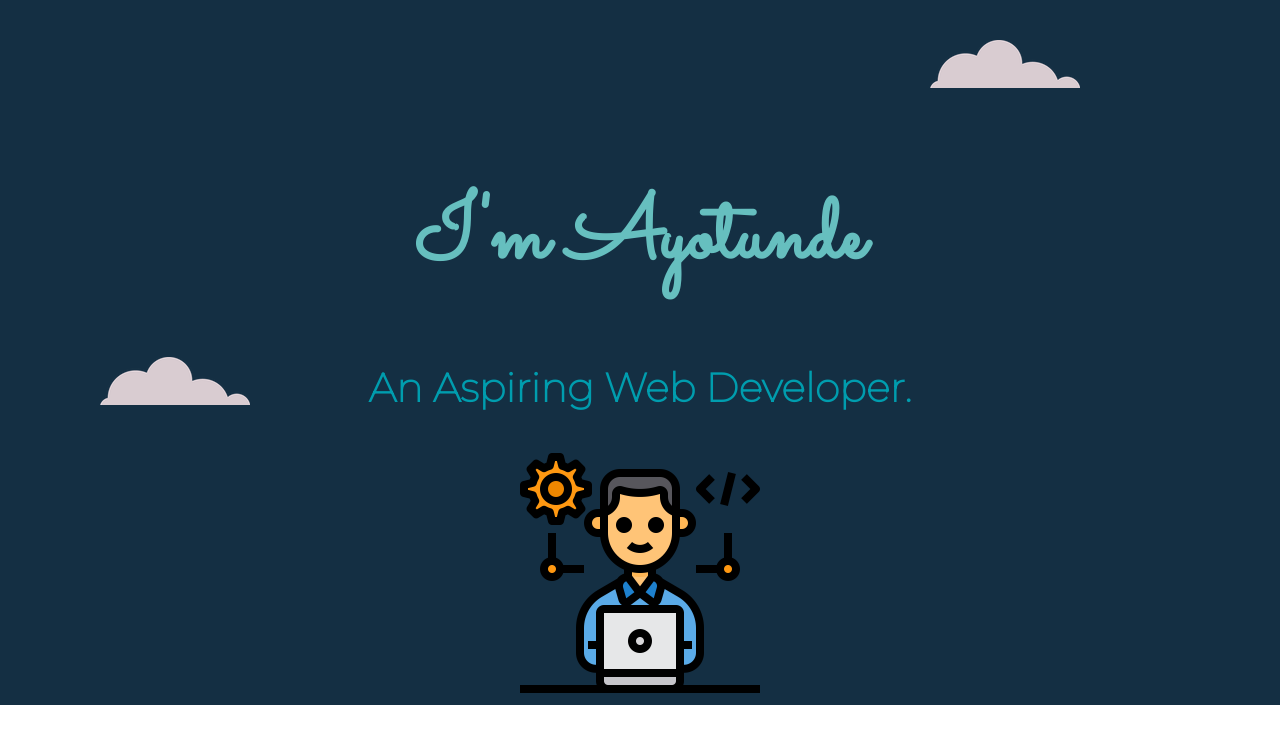
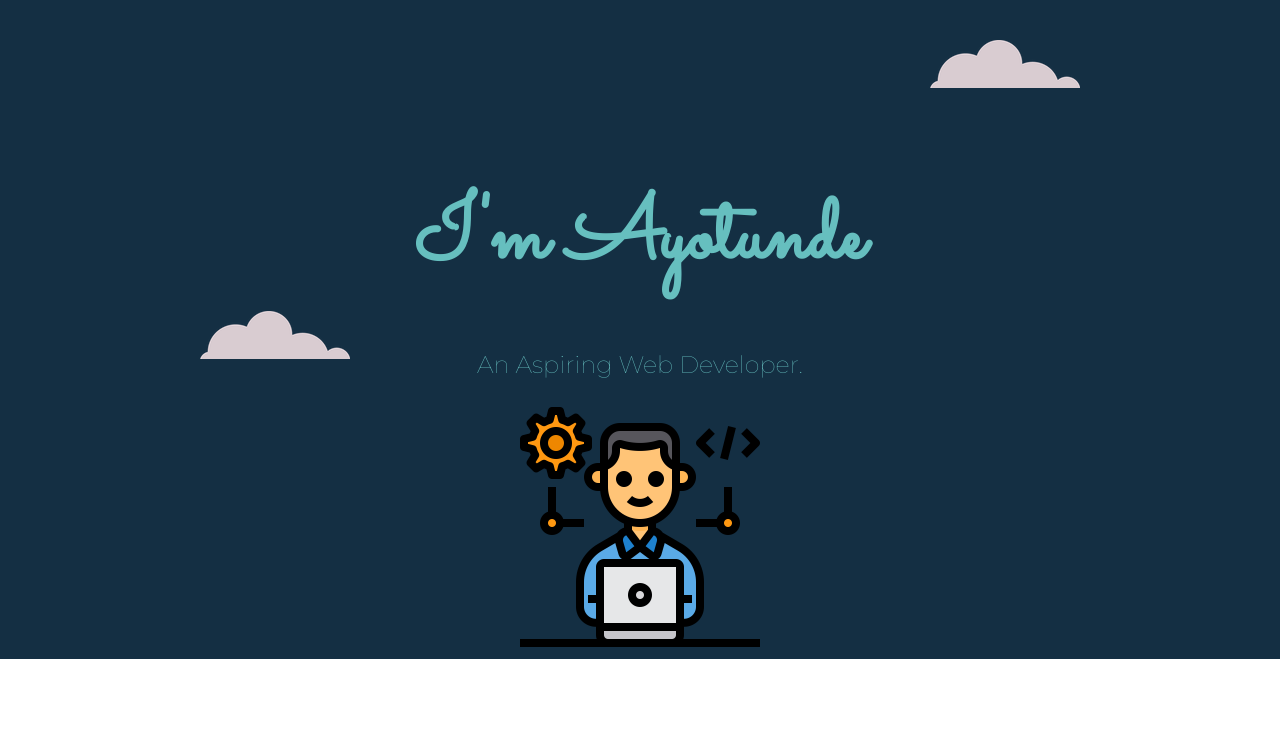
Before and after one commit to ayopedro/hello, a plain HTML site: page index.html in a window 1280 px wide. Shown: the top 756 px of the page. Drawn offline with Linux system fonts and the light colour scheme; grey boxes are pictures that could not be loaded.

Commit message:
Add files via upload

```diff
--- a/css/styles.css
+++ b/css/styles.css
@@ -14,9 +14,9 @@ font-size: 5.625rem;
 }
 h2{
   font-family: 'Montserrat', sans-serif;
-  font-size: 2.5rem;
-  font-weight: bold;
-  color:#009DAE;
+  font-size: 1.5rem;
+  font-weight: normal;
+  color:#66BFBF;
 }
 h3{
   font-family: 'Montserrat', sans-serif;
@@ -65,7 +65,7 @@ padding: 50px 0 20px;
 }
 .bottom-cloud{
   position: absolute;
-  left: 100px;
+  left: 200px;
   bottom: 300px;
 }
 .skill-row{
```
